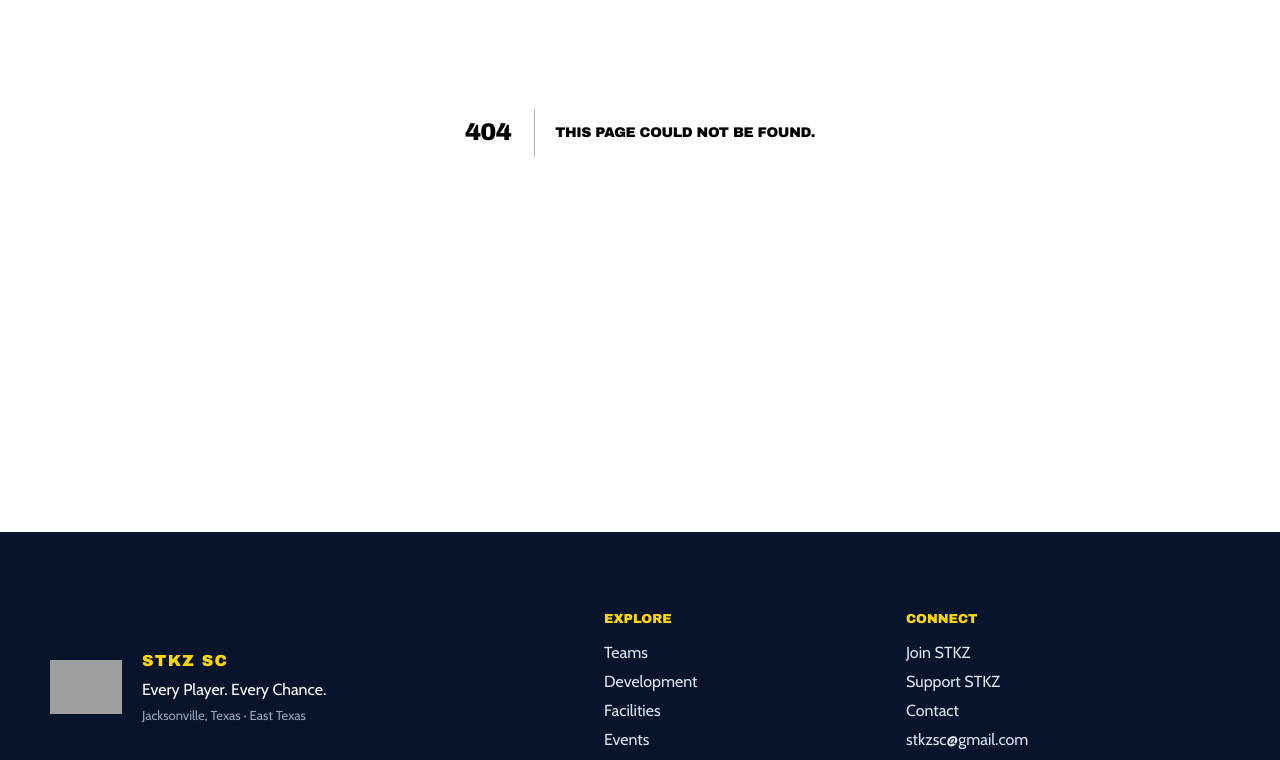
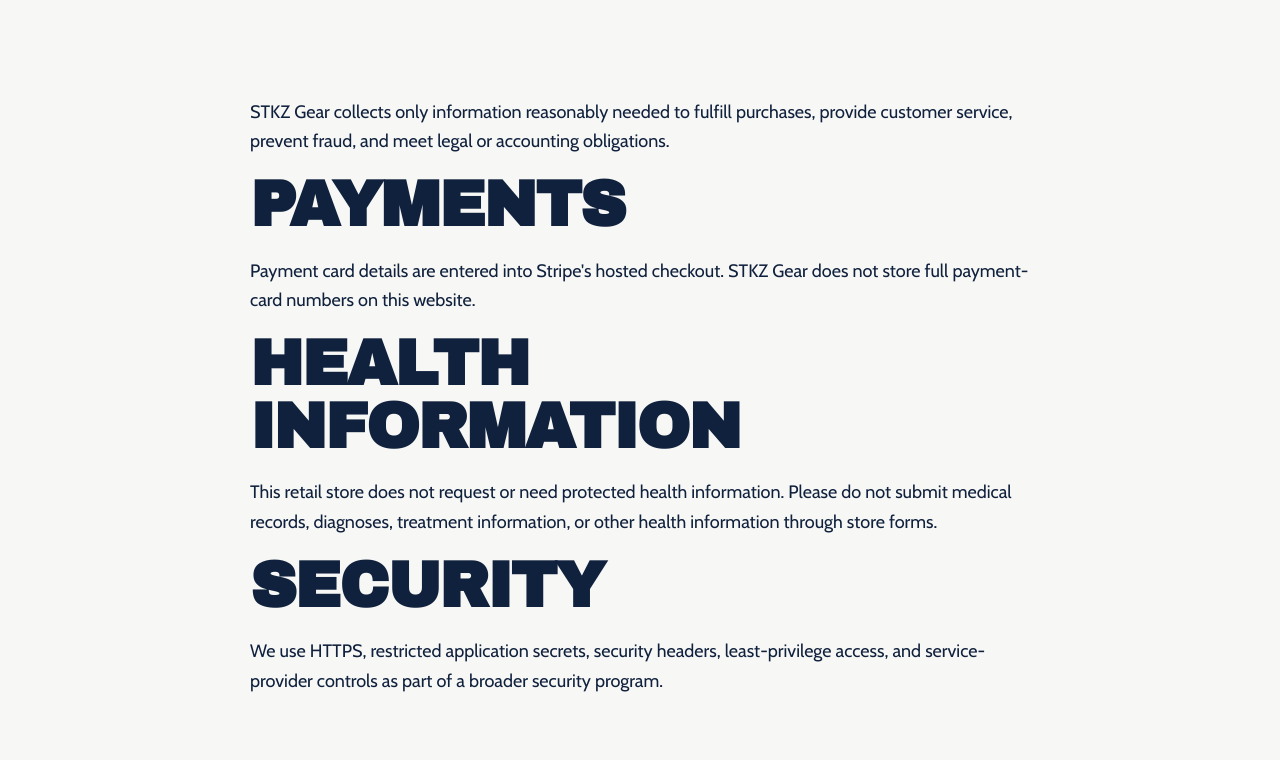
Before and after one commit to b8r0a3d4/stkz-sc-website, a Next.js app: page /gear/privacy in a window 1280 px wide. Before the commit this address had no page. Shown: the part 351-1111 px from the top of the page. Built offline with nearby package versions, Linux system fonts and the light colour scheme; grey boxes are pictures that could not be loaded.

Commit message:
Add STKZ Gear privacy and security page

```diff
--- /dev/null
+++ b/app/gear/privacy/page.js
@@ -0,0 +1,28 @@
+export const metadata = { title: "Privacy & Security | STKZ Gear" };
+
+export default function GearPrivacyPage() {
+  return (
+    <article style={{ maxWidth: 820, margin: "0 auto", padding: "5rem 1.25rem", lineHeight: 1.7 }}>
+      <h1>Privacy & Security</h1>
+      <p>
+        STKZ Gear collects only information reasonably needed to fulfill purchases, provide customer
+        service, prevent fraud, and meet legal or accounting obligations.
+      </p>
+      <h2>Payments</h2>
+      <p>
+        Payment card details are entered into Stripe's hosted checkout. STKZ Gear does not store full
+        payment-card numbers on this website.
+      </p>
+      <h2>Health information</h2>
+      <p>
+        This retail store does not request or need protected health information. Please do not submit
+        medical records, diagnoses, treatment information, or other health information through store forms.
+      </p>
+      <h2>Security</h2>
+      <p>
+        We use HTTPS, restricted application secrets, security headers, least-privilege access, and
+        service-provider controls as part of a broader security program.
+      </p>
+    </article>
+  );
+}
```
